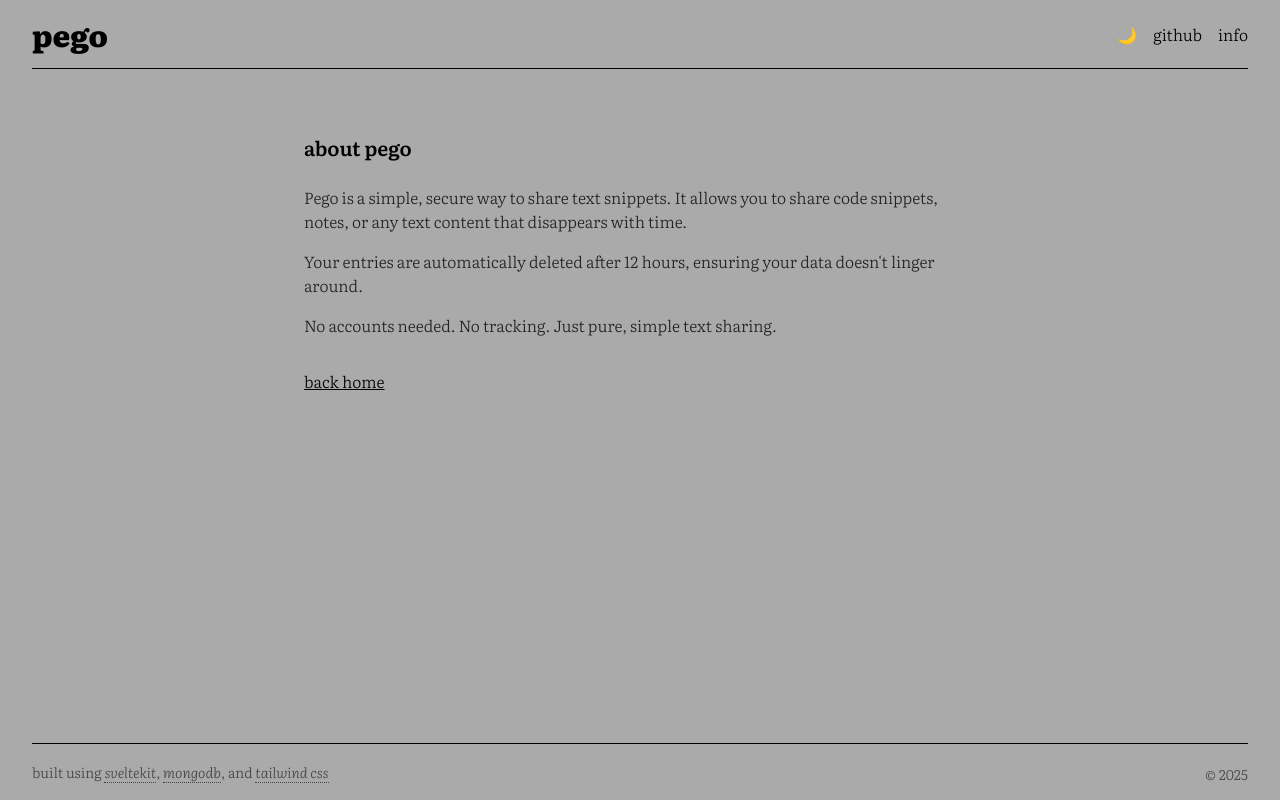
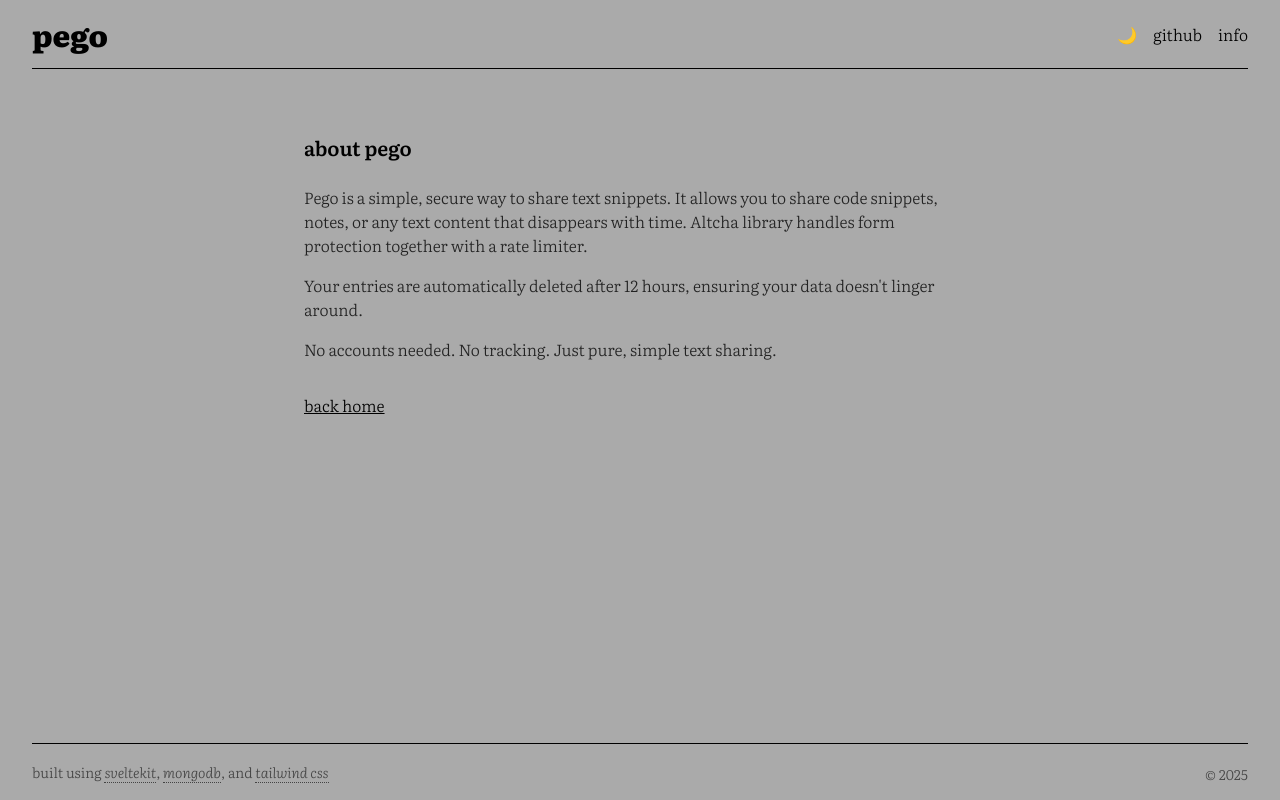
Before and after one commit to xyberty/snapbin, a SvelteKit app: page /info in a window 1280 px wide. Built offline with nearby package versions, Linux system fonts and the light colour scheme; no server answers.

Commit message:
fix: Remove the last Cloudflare-epoch artefact
- the Bun's lock file removed
- info page updated to mention Altcha implemented back in v0.5.0

```diff
--- a/docker-compose.yml
+++ b/docker-compose.yml
@@ -1,5 +1,6 @@
 services:
   app:
+    container_name: pego-app
     build:
       context: .
     ports:
--- a/package.json
+++ b/package.json
@@ -1,7 +1,7 @@
 {
 	"name": "pego",
 	"private": true,
-	"version": "0.5.2",
+	"version": "0.6.0",
 	"type": "module",
 	"scripts": {
 		"dev": "vite dev",
--- a/src/routes/info/+page.svelte
+++ b/src/routes/info/+page.svelte
@@ -12,6 +12,7 @@
     <div class="space-y-4 text-grape/80 dark:text-light-grape/80">
         <p>
             Pego is a simple, secure way to share text snippets. It allows you to share code snippets, notes, or any text content that disappears with time.
+            Altcha library handles form protection together with a rate limiter.
         </p>
 
         <p>
```
Also changed, not shown: 1 other file (tests, documents, lock files or other folders).
